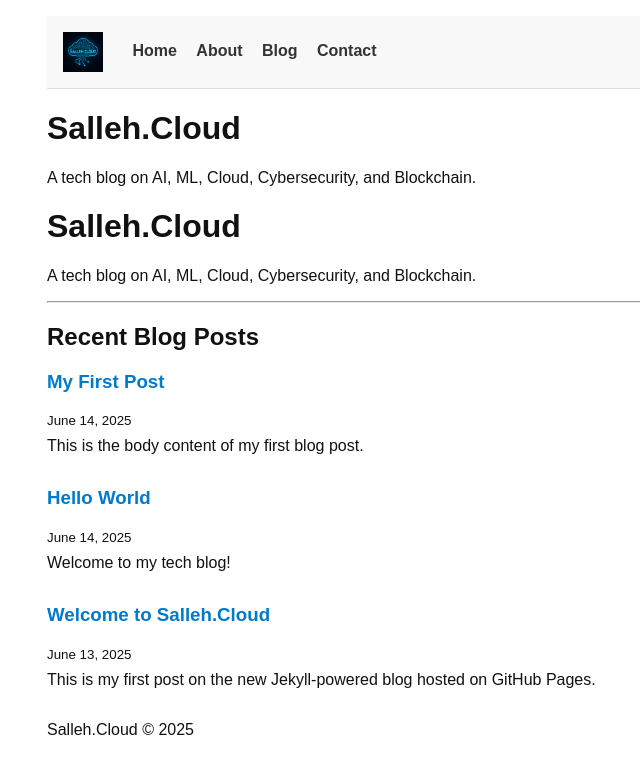
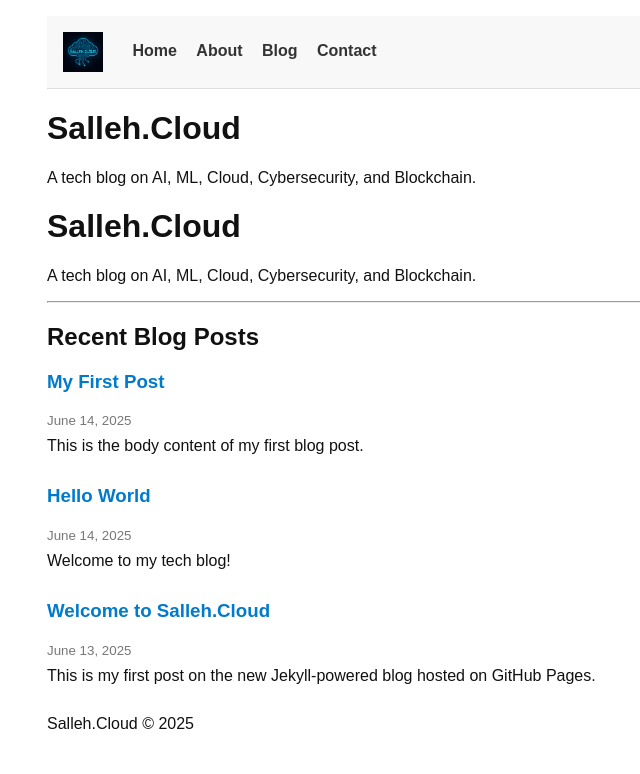
Before and after one commit to Sahshim/salleh-tech-blog, a Jekyll site: the page built from index.html, in a window 1280 px wide. Shown: the top 774 px of the page, without its empty margins (143-783 px from the left). Built offline with Jekyll 4.4.1, drawn with Linux system fonts in a browser that asks for light colours.

Commit message:
Update styles.css

```diff
--- a/assets/styles.css
+++ b/assets/styles.css
@@ -43,3 +43,21 @@
 li p {
   margin: 0.5rem 0;
 }
+
+section ul {
+  list-style: none;
+  padding: 0;
+}
+
+section li {
+  margin-bottom: 30px;
+}
+
+section h3 a {
+  text-decoration: none;
+  color: #007acc;
+}
+
+section small {
+  color: #777;
+}
```
